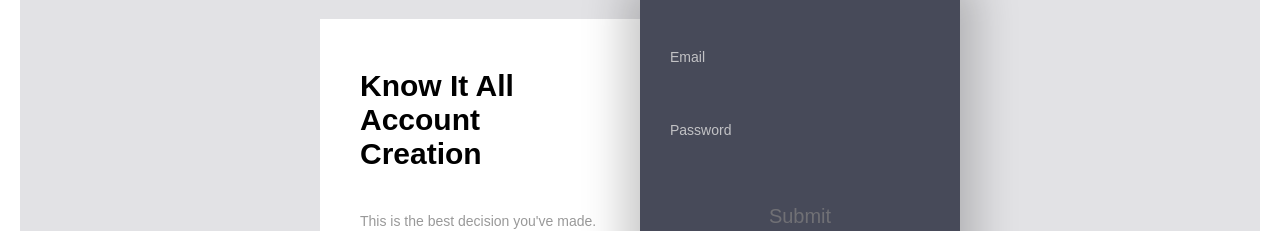
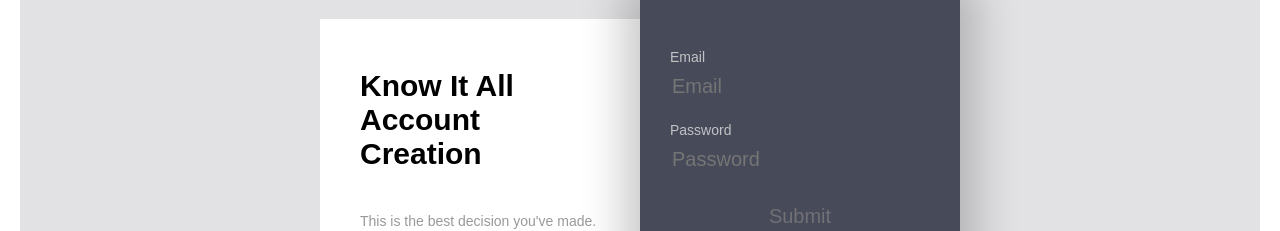
Before and after one commit to yaminiPonugoti/know-it-all, a website: page signup.html in a window 1280 px wide. Shown: the part 241-472 px from the top of the page. Drawn offline with Linux system fonts and the light colour scheme; a web font is replaced by a local one.

Commit message:
Update signup.html

```diff
--- a/signup.html
+++ b/signup.html
@@ -210,9 +210,9 @@ input::-moz-focus-inner {
 			<div class="login-form">
 				<form action="/signup" method="POST">
 			  		<label for="email">Email</label>
-			  		<input type="email" id="email" required>
+			  		<input type="email" id="email" placeholder="Email" required>
 			  		<label for="password">Password</label>
-					  <input type="password" id="password" required>
+					  <input type="password" id="password" placeholder="Password" required>
 					  <input type="submit" id="submit" value="Submit">
 			</form>
 			</div>
```
